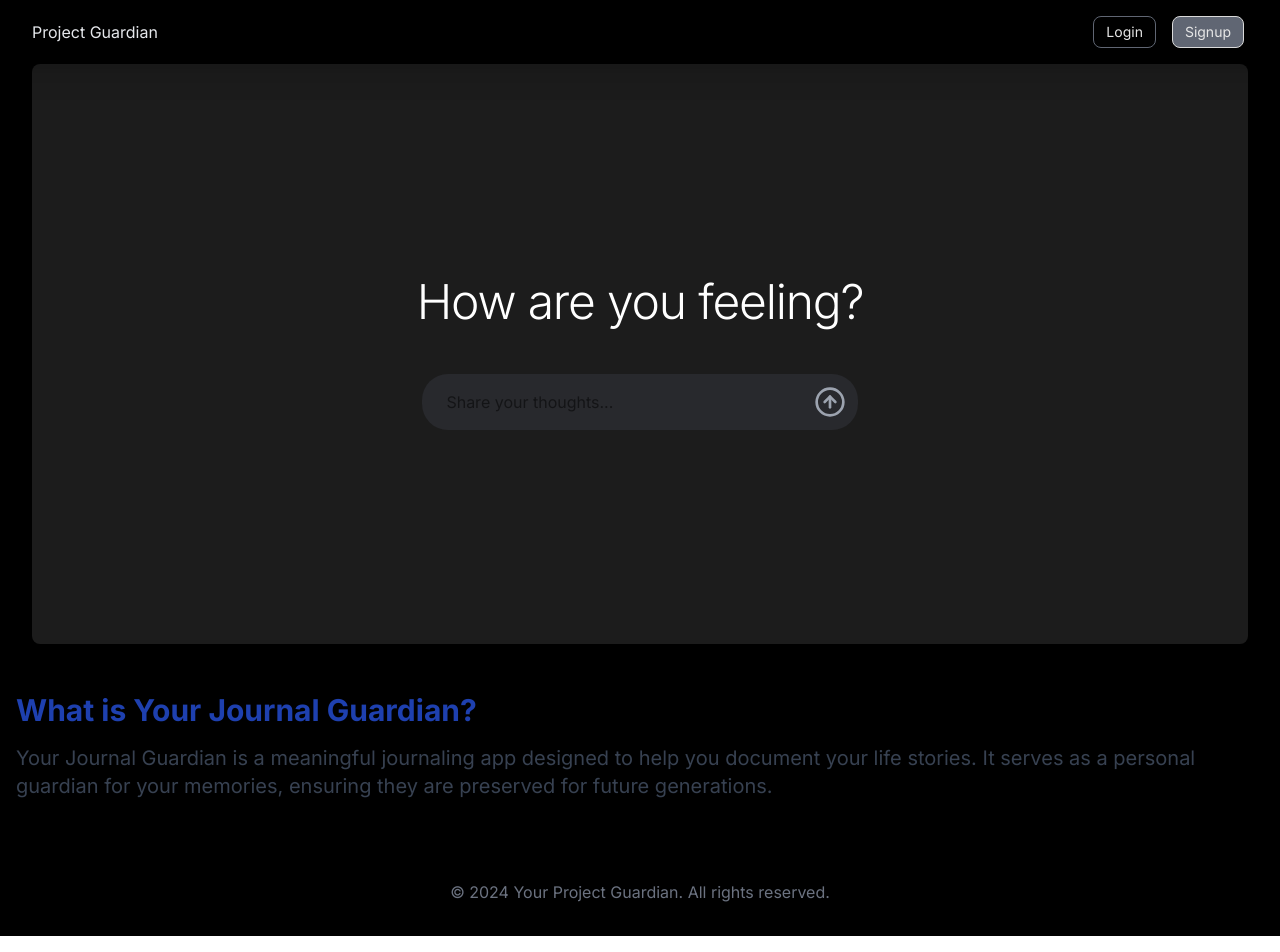
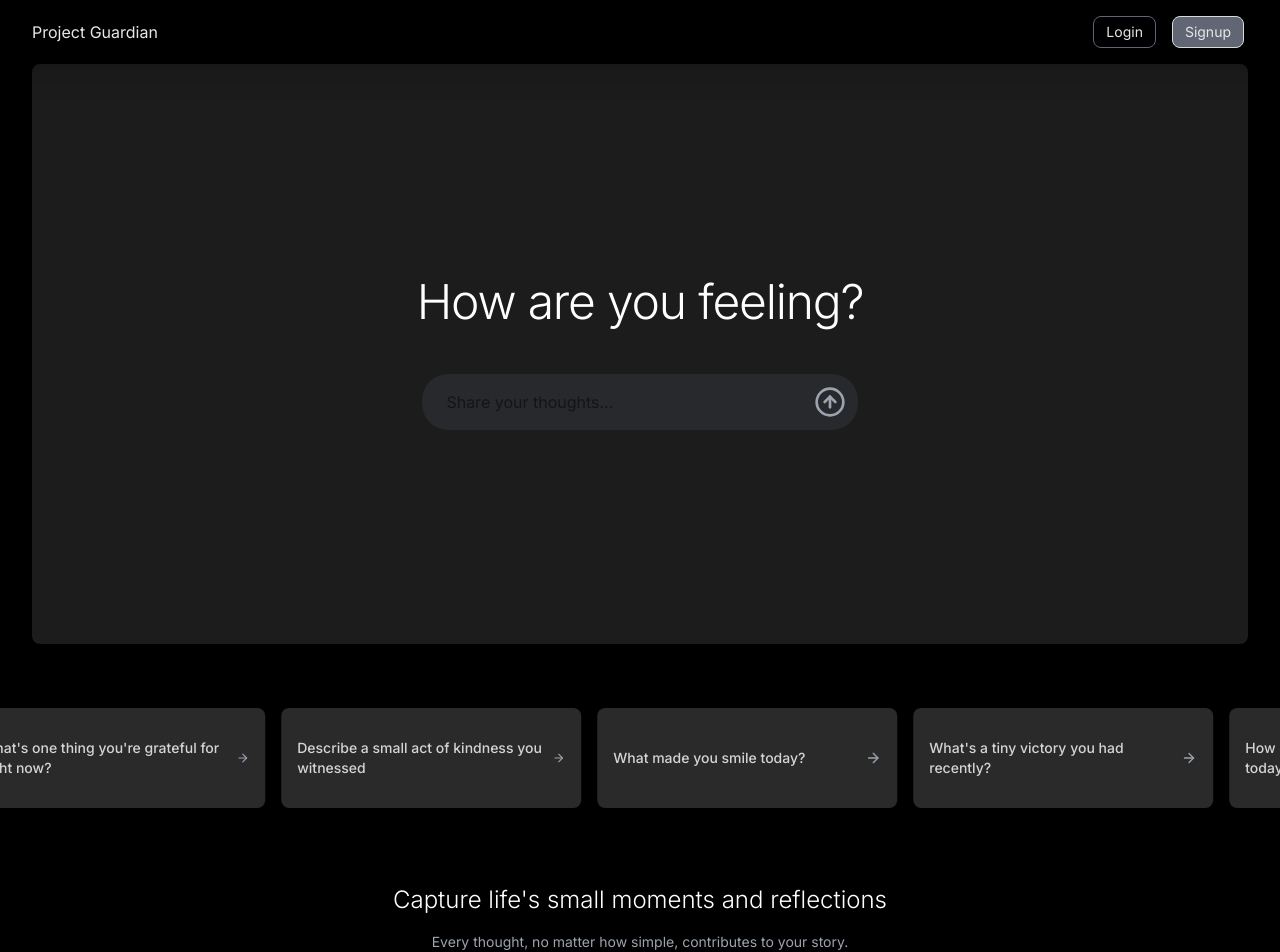
Before and after one commit to Martinlacsamana/project-guardian-frontend, a Next.js app: page / in a window 1280 px wide. Shown: the top 952 px of the page. Built offline with nearby package versions, Linux system fonts and the light colour scheme.

Commit message:
Completed the first iteration of the landing page - contains our LandingBar and then the carousels

```diff
--- a/components/Landing/Landing.tsx
+++ b/components/Landing/Landing.tsx
@@ -1,5 +1,6 @@
 
 import Hero from './Hero/Hero'
+import Prompts from './Prompts/Prompts'
 
 export default function LandingPage() {
   return (
@@ -8,18 +9,7 @@ export default function LandingPage() {
 
         <Hero/>
 
-
-
-
-        <section className="px-4 py-12">
-          <div className="container mx-auto">
-            <h2 className="text-3xl font-bold mb-4 text-blue-800">What is Your Journal Guardian?</h2>
-            <p className="text-xl text-gray-700">
-              Your Journal Guardian is a meaningful journaling app designed to help you document your life stories. It serves as a personal guardian for your memories, ensuring they are preserved for future generations.
-            </p>
-          </div>
-        </section>
-
+        <Prompts/>
 
 
       </main>
--- /dev/null
+++ b/components/Landing/Prompts/Carousel.tsx
@@ -0,0 +1,83 @@
+"use client"
+import React, { useEffect } from "react";
+import { animate, useMotionValue, motion } from "framer-motion";
+import useMeasure from "react-use-measure";
+import PromptCard from "./PromptCard";
+
+interface Props {
+    moveLeft: boolean
+}
+
+const Carousel = ({moveLeft}: Props) => {
+    const prompts = [
+        "What was your favorite moment today?",
+        "What's one thing you're grateful for right now?",
+        "Describe a small act of kindness you witnessed",
+        "What made you smile today?",
+        "What's a tiny victory you had recently?",
+        "How did you take care of yourself today?",
+        "What's a simple pleasure you enjoyed?",
+        "What's something new you learned today?",
+        "Describe a brief moment of peace you experienced",
+        "What's a little thing that brightened your mood?",
+        "What's a minor accomplishment you're proud of?",
+        "Share a quick thought that made you pause and reflect",
+        "What's a tiny detail you appreciated today?",
+        "Describe a brief conversation that stuck with you",
+        "What's a small decision you made that you feel good about?",
+        "What went well today, no matter how small?",
+        "What's a challenge you faced and how did you handle it?",
+        "Describe the best part of your morning routine",
+        "What's a small goal you're working towards?",
+        "What's something you're looking forward to tomorrow?"
+      ];
+
+  let [ref, { width }] = useMeasure();
+
+  const xTranslation = useMotionValue(0);
+
+  useEffect(() => {
+    let controls;
+    let finalPosition = -width / 2 - 8; // minus 8 is because of the gap we have between the cards
+
+    if (moveLeft) {
+        controls = animate(xTranslation, [0, finalPosition], {
+            ease: "linear",
+            duration: 100, // Increased duration for slower movement
+            repeat: Infinity,
+            repeatType: "loop",
+            repeatDelay: 0
+        });
+
+    } else {
+        controls = animate(xTranslation, [finalPosition, 0], {
+            ease: "linear",
+            duration: 200, // Increased duration for slower movement
+            repeat: Infinity,
+            repeatType: "loop",
+            repeatDelay: 0
+        });
+
+    }
+
+
+    // This is our cleanup when this component dismounts
+    return controls.stop;
+  }, [xTranslation, width]);
+
+  return (
+    <main className="overflow-hidden relative h-48"> {/* Added height and relative positioning */}
+      <motion.div
+        className="absolute left-0 flex gap-4" // Reduced gap
+        ref={ref}
+        style={{ x: xTranslation }}
+      >
+        {[...prompts, ...prompts].map((prompt, index) => (
+          <PromptCard key={index} text={prompt} />
+        ))}
+      </motion.div>
+    </main>
+  );
+};
+
+export default Carousel;
--- /dev/null
+++ b/components/Landing/Prompts/Header.tsx
@@ -0,0 +1,19 @@
+import React from "react"
+
+const Header = () => {
+
+    return (
+        <div className="flex flex-col items-center justify-center py-2 pt-12">
+            <h2 className="text-center text-2xl font-light mb-4 text-white">
+                Capture life's small moments and reflections
+            </h2>
+            <p className="text-center text-sm text-gray-400 max-w-2xl mx-auto">
+                Every thought, no matter how simple, contributes to your story.
+            </p>
+        </div>
+    )
+
+
+}
+
+export default Header
--- /dev/null
+++ b/components/Landing/Prompts/PromptCard.tsx
@@ -0,0 +1,17 @@
+import React from "react";
+import { ArrowRight } from "lucide-react"; // Assuming you're using lucide-react for icons
+
+interface Props {
+  text: string;
+}
+
+const PromptCard =  ({ text }: Props ) => {
+  return (
+    <div className="bg-[#2A2A2A] h-[100px] w-[300px] rounded-lg mt-16 p-4 flex justify-between items-center cursor-pointer hover:bg-[#3A3A3A] transition-colors">
+      <p className="text-white opacity-80 text-sm font-medium">{text}</p>
+      <ArrowRight className="text-gray-400 w-4 h-4" />
+    </div>
+  );
+};
+
+export default PromptCard;
--- /dev/null
+++ b/components/Landing/Prompts/Prompts.tsx
@@ -0,0 +1,21 @@
+"use client"
+import React from "react";
+import Carousel from "./Carousel";
+import Header from "./Header";
+
+const Prompts = () => {
+  return (
+    <section className=" mb-8">
+
+
+
+      <Carousel moveLeft={true}/>
+      <Header/>
+      <div className="">
+        <Carousel moveLeft={false}/>
+      </div>
+    </section>
+  );
+};
+
+export default Prompts;
--- a/package.json
+++ b/package.json
@@ -10,11 +10,13 @@
   },
   "dependencies": {
     "axios": "^1.7.3",
+    "framer-motion": "^11.3.30",
     "lucide": "^0.427.0",
     "lucide-react": "^0.427.0",
     "next": "14.2.5",
     "react": "^18",
-    "react-dom": "^18"
+    "react-dom": "^18",
+    "react-use-measure": "^2.1.1"
   },
   "devDependencies": {
     "@types/node": "^20",
```
Also changed, not shown: components/Landing/PromptCard.tsx (deleted), components/Landing/Prompts.tsx (deleted), 1 other file (tests, documents, lock files or other folders).
